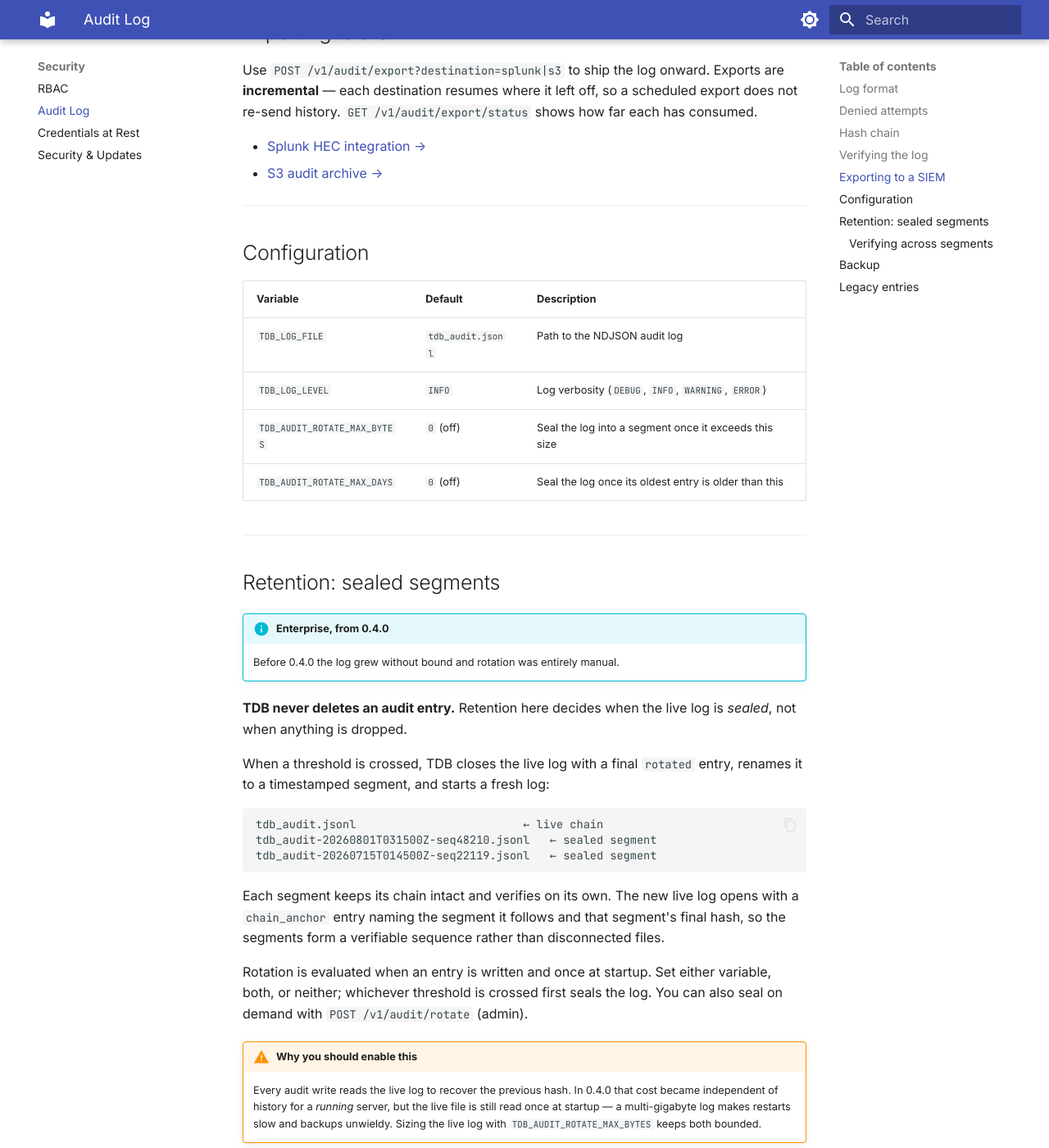
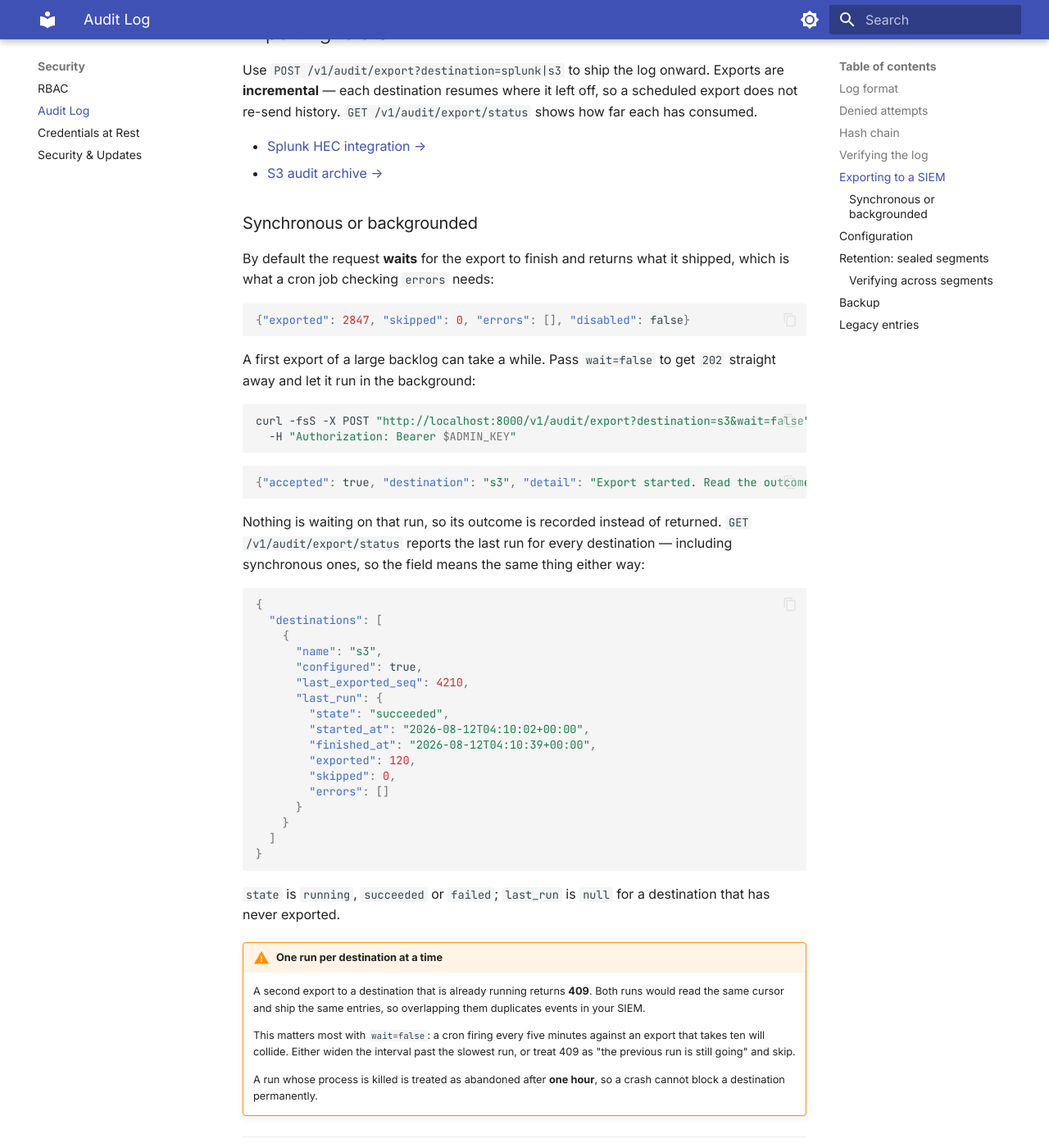
Before and after one commit to tdb-project/tdb-docs, an MkDocs documentation site: the page built from docs/security/audit.md, in a window 1280 px wide and 1400 px high, scrolled down 4280 px. Shown: the whole window at 82% size. Built offline with MkDocs 1.6.1 and Material for MkDocs 9.7.7, drawn with Linux system fonts in a browser that asks for light colours.

Commit message:
docs: backgrounded audit export and per-destination last_run
Documents POST /v1/audit/export?wait=false and the last_run field that
GET /v1/audit/export/status now reports, plus the 409 an overlapping export
returns and why (two runs share a cursor and would duplicate entries in the
SIEM).

Written into security/audit.md as the single treatment, with short pointers from
integrations/splunk.md and integrations/s3.md rather than three copies of the
same explanation — the two-copy IT-admin guide is the standing reminder of what
duplication costs here.

Also refreshes s3.md's export-status sample, which predates last_run.

HELD: this describes an unreleased feature. tdb-enterprise main is past v0.7.1
with the change unreleased, so publishing now would document behaviour no
shipped image has. Push with the tag, as with the v0.6.0 metrics docs.

Co-Authored-By: Claude Opus 5 <noreply@anthropic.com>

````diff
--- a/docs/security/audit.md
+++ b/docs/security/audit.md
@@ -165,6 +165,67 @@ Use `POST /v1/audit/export?destination=splunk|s3` to ship the log onward. Export
 - [Splunk HEC integration →](../integrations/splunk.md)
 - [S3 audit archive →](../integrations/s3.md)
 
+### Synchronous or backgrounded
+
+By default the request **waits** for the export to finish and returns what it
+shipped, which is what a cron job checking `errors` needs:
+
+```json
+{"exported": 2847, "skipped": 0, "errors": [], "disabled": false}
+```
+
+A first export of a large backlog can take a while. Pass `wait=false` to get
+`202` straight away and let it run in the background:
+
+```bash
+curl -fsS -X POST "http://localhost:8000/v1/audit/export?destination=s3&wait=false" \
+  -H "Authorization: Bearer $ADMIN_KEY"
+```
+
+```json
+{"accepted": true, "destination": "s3", "detail": "Export started. Read the outcome from GET /v1/audit/export/status."}
+```
+
+Nothing is waiting on that run, so its outcome is recorded instead of returned.
+`GET /v1/audit/export/status` reports the last run for every destination —
+including synchronous ones, so the field means the same thing either way:
+
+```json
+{
+  "destinations": [
+    {
+      "name": "s3",
+      "configured": true,
+      "last_exported_seq": 4210,
+      "last_run": {
+        "state": "succeeded",
+        "started_at": "2026-08-12T04:10:02+00:00",
+        "finished_at": "2026-08-12T04:10:39+00:00",
+        "exported": 120,
+        "skipped": 0,
+        "errors": []
+      }
+    }
+  ]
+}
+```
+
+`state` is `running`, `succeeded` or `failed`; `last_run` is `null` for a
+destination that has never exported.
+
+!!! warning "One run per destination at a time"
+
+    A second export to a destination that is already running returns **409**.
+    Both runs would read the same cursor and ship the same entries, so
+    overlapping them duplicates events in your SIEM.
+
+    This matters most with `wait=false`: a cron firing every five minutes against
+    an export that takes ten will collide. Either widen the interval past the
+    slowest run, or treat 409 as "the previous run is still going" and skip.
+
+    A run whose process is killed is treated as abandoned after **one hour**, so a
+    crash cannot block a destination permanently.
+
 ---
 
 ## Configuration
````
Also changed, not shown: docs/integrations/s3.md (+13 -2 lines), docs/integrations/splunk.md (+8 -0 lines).
